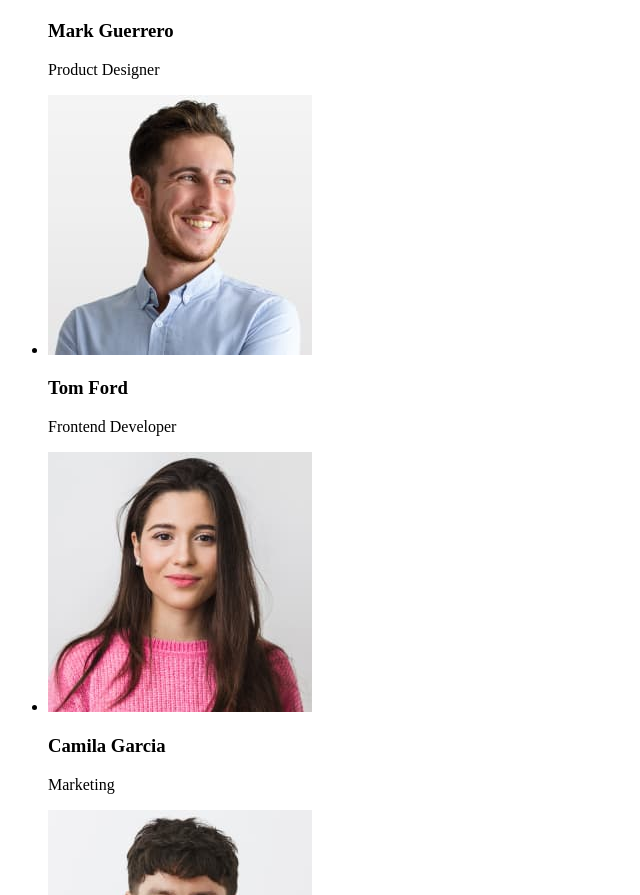
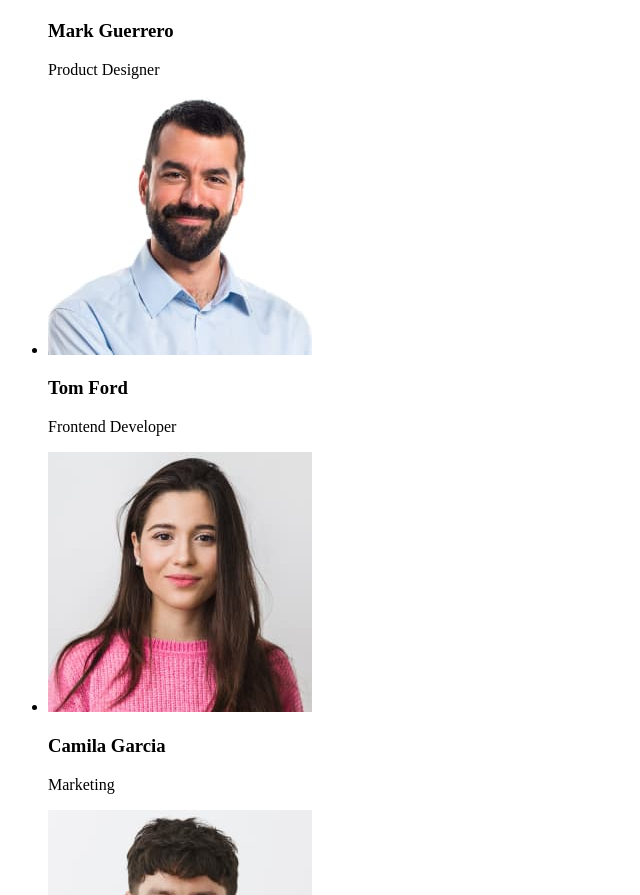
Before and after one commit to mehha30/goit-markup-hw-01, a plain HTML site: page index.html in a window 1280 px wide. Shown: the part 1902-2797 px from the top of the page, without its empty margins (0-640 px from the left). Drawn offline with Linux system fonts and the light colour scheme.

Commit message:
photo
photo

```diff
--- a/index.html
+++ b/index.html
@@ -72,7 +72,7 @@
                     <p>Product Designer</p>
                 </li>
                 <li>
-                    <img src="./images/people/master-2.jpg"
+                    <img src="./images/people/master-1.jpg"
                     alt="master-2"
                     width="264">
                     <h3>Tom Ford</h3>
```
